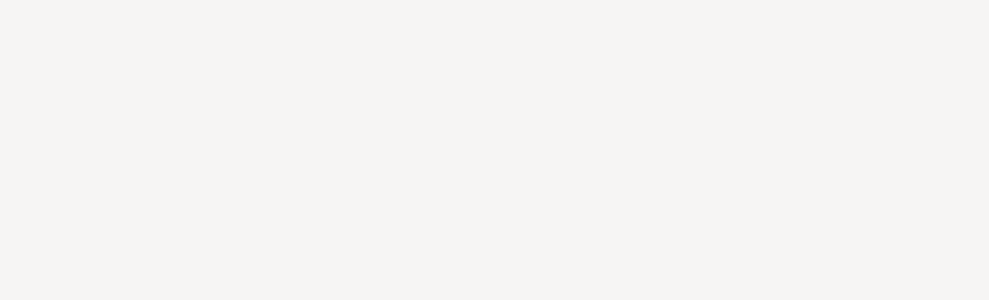
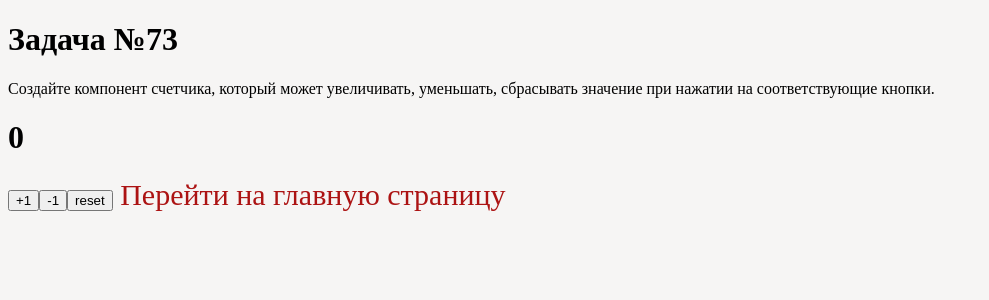
Before and after one commit to AntonMiranovich/React-Tasks, a React (Create React App) app in the folder react-tasks/: page /task73 in a window 1280 px wide. Before the commit this address had no page. Shown: the top 300 px of the page, without its empty margins (0-989 px from the left). Built offline with nearby package versions, Linux system fonts and the light colour scheme.

Commit message:
work in Task74

```diff
--- a/react-tasks/src/App.js
+++ b/react-tasks/src/App.js
@@ -74,6 +74,11 @@ import Task71 from "./pages/Task71/Task71";
 import Task72 from "./pages/Task72/Task72";
 import { TaskContext } from "./Context/Context";
 import { useState } from "react";
+import Task73 from "./pages/Task73/Task73";
+import Task74 from "./pages/Task74/Task74";
+import Task75 from "./pages/Task75/Task75";
+import Task76 from "./pages/Task76/Task76";
+import Task77 from "./pages/Task77/Task77";
 
 function App() {
   const context = {
@@ -163,6 +168,11 @@ function App() {
           <Route path="/task70" element={<Task70 />}></Route>
           <Route path="/task71" element={<Task71 />}></Route>
           <Route path="/task72" element={<Task72 />}></Route>
+          <Route path="/task73" element={<Task73 />}></Route>
+          <Route path="/task74" element={<Task74 />}></Route>
+          <Route path="/task75" element={<Task75 />}></Route>
+          <Route path="/task76" element={<Task76 />}></Route>
+          <Route path="/task77" element={<Task77 />}></Route>
         </Routes>
       </TaskContext.Provider>
     </>
--- a/react-tasks/src/pages/Home/Home.js
+++ b/react-tasks/src/pages/Home/Home.js
@@ -220,6 +220,21 @@ function Home() {
       <p>
         <Link to={"/task72"}>Задача №72</Link>
       </p>
+      <p>
+        <Link to={"/task73"}>Задача №73</Link>
+      </p>
+      <p>
+        <Link to={"/task74"}>Задача №74</Link>
+      </p>
+      <p>
+        <Link to={"/task75"}>Задача №75</Link>
+      </p>
+      <p>
+        <Link to={"/task76"}>Задача №76</Link>
+      </p>
+      <p>
+        <Link to={"/task77"}>Задача №77</Link>
+      </p>
     </>
   );
 }
--- /dev/null
+++ b/react-tasks/src/pages/Task73/Task73.js
@@ -0,0 +1,47 @@
+import { Link } from "react-router-dom";
+import {
+  useCallback,
+  useContext,
+  useEffect,
+  useMemo,
+  useReducer,
+  useState,
+} from "react";
+import axios from "axios";
+import { TaskContext } from "../../Context/Context";
+
+function reducer(oldState, action) {
+  switch (action) {
+    case "plus":
+      return oldState + 1;
+    case "minus":
+      return oldState - 1;
+    case "reset":
+      return 0;
+    default:
+      break;
+  }
+}
+function Task73() {
+  const [count, dispatch] = useReducer(reducer, 0);
+
+  return (
+    <>
+      <h1>Задача №73</h1>
+      <p>
+        Создайте компонент счетчика, который может увеличивать, уменьшать,
+        сбрасывать значение при нажатии на соответствующие кнопки.
+      </p>
+
+      <h1>{count}</h1>
+
+      <button onClick={() => dispatch("plus")}>+1</button>
+      <button onClick={() => dispatch("minus")}>-1</button>
+      <button onClick={() => dispatch("reset")}>reset</button>
+
+      <Link to={"/"}> Перейти на главную страницу</Link>
+    </>
+  );
+}
+
+export default Task73;
--- /dev/null
+++ b/react-tasks/src/pages/Task74/Task74.js
@@ -0,0 +1,34 @@
+import { Link } from "react-router-dom";
+import {
+  useCallback,
+  useContext,
+  useEffect,
+  useMemo,
+  useReducer,
+  useState,
+} from "react";
+import axios from "axios";
+import { TaskContext } from "../../Context/Context";
+
+function reducer(oldState, action) {
+  return oldState == "ON" ? "OFF" : "ON";
+}
+
+function Task74() {
+  const [data, dispatch] = useReducer(reducer, "ON");
+  return (
+    <>
+      <h1>Задача №74</h1>
+      <p>
+        Создайте компонент с текстом и кнопкой. Текст включает 2 состояния «on»
+        и «off». По клику на кнопку текст меняется на противоположный
+      </p>
+
+      <button onClick={() => dispatch()}>{data}</button>
+
+      <Link to={"/"}> Перейти на главную страницу</Link>
+    </>
+  );
+}
+
+export default Task74;
--- /dev/null
+++ b/react-tasks/src/pages/Task75/Task75.js
@@ -0,0 +1,45 @@
+import { Link } from "react-router-dom";
+import {
+  useCallback,
+  useContext,
+  useEffect,
+  useMemo,
+  useReducer,
+  useState,
+} from "react";
+import axios from "axios";
+import { TaskContext } from "../../Context/Context";
+
+function reducer(oldState, obj) {
+  switch (obj.type) {
+    case "addValue":
+      return obj.value;
+
+    default:
+      break;
+  }
+}
+
+function Task75() {
+  const [inpValue, dispatch] = useReducer(reducer, "");
+
+  return (
+    <>
+      <h1>Задача №75</h1>
+      <p>
+        Создайте компонент отслеживающий вводимое значение в input. Результат
+        отображать в h1
+      </p>
+
+      <input
+        type="text"
+        onChange={(e) => dispatch({ type: "addValue", value: e.target.value })}
+      />
+      <h1>{inpValue}</h1>
+
+      <Link to={"/"}> Перейти на главную страницу</Link>
+    </>
+  );
+}
+
+export default Task75;
--- /dev/null
+++ b/react-tasks/src/pages/Task76/Task76.js
@@ -0,0 +1,52 @@
+import { Link } from "react-router-dom";
+import {
+  useCallback,
+  useContext,
+  useEffect,
+  useMemo,
+  useReducer,
+  useRef,
+  useState,
+} from "react";
+import axios from "axios";
+import { TaskContext } from "../../Context/Context";
+
+function reducer(oldState, action) {
+  switch (action) {
+    case "red":
+      return action;
+    case "blue":
+      return action;
+    case "purple":
+      return action;
+    case "pink":
+      return action;
+
+    default:
+      break;
+  }
+}
+
+function Task76() {
+  const [color, dispatch] = useReducer(reducer, "black");
+  const arr = useRef(["red", "blue", "purple", "pink"]);
+  return (
+    <>
+      <h1>Задача №76</h1>
+      <p>
+        Вам предоставлен массив цветов, таких как red, blue, purple, pink. При
+        клике на кнопку ваша задача изменить цвет заголовка на цвет,
+        соответствующий нажатой кнопке.
+      </p>
+
+      <h1 style={{ color: color }}>Changed color</h1>
+      {arr.current.map((el) => (
+        <button onClick={(e) => dispatch(e.target.textContent)}>{el}</button>
+      ))}
+
+      <Link to={"/"}> Перейти на главную страницу</Link>
+    </>
+  );
+}
+
+export default Task76;
--- /dev/null
+++ b/react-tasks/src/pages/Task77/Task77.js
@@ -0,0 +1,53 @@
+import { Link } from "react-router-dom";
+import {
+  useCallback,
+  useContext,
+  useEffect,
+  useMemo,
+  useReducer,
+  useState,
+} from "react";
+import axios from "axios";
+import { TaskContext } from "../../Context/Context";
+
+
+
+function reducer(_oldState, action) {
+  switch (action.type) {
+    case "val":
+      return action.value;
+
+    default:
+      break;
+  }
+}
+
+function Task77() {
+  const [inpVal1, dispatch1] = useReducer(reducer, 0);
+  const [inpVal2, dispatch2] = useReducer(reducer, 0);
+
+  return (
+    <>
+      <h1>Задача №77</h1>
+      <p>
+        Создайте компонент отслеживающий вводимое значение 2 input. Посчитать
+        сумму 2 input. По клику на кнопку отображать результат в консоль
+      </p>
+
+      <input
+        type="text"
+        onChange={(e) => dispatch1({ type: "val", value: e.target.value })}
+      />
+      <input
+        type="text"
+        onChange={(e) => dispatch2({ type: "val", value: e.target.value })}
+      />
+
+      <button onClick={() => console.log(+inpVal1 + +inpVal2)}>Click</button>
+
+      <Link to={"/"}> Перейти на главную страницу</Link>
+    </>
+  );
+}
+
+export default Task77;
```
